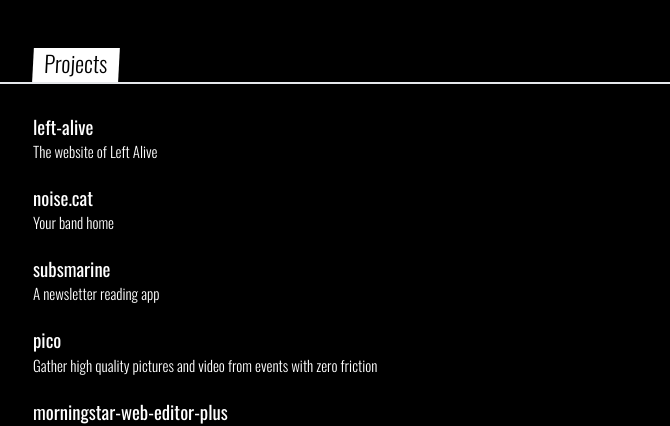
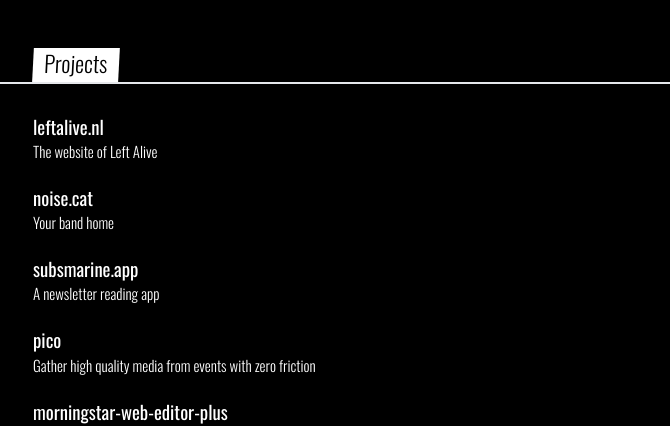
Before and after one commit to GriffinSauce/jorisgriffioen, a Next.js app: page / in a window 1280 px wide. Shown: the part 3018-3444 px from the top of the page, without its empty margins (95-765 px from the left). Built offline with nearby package versions, Linux system fonts and the light colour scheme.

Commit message:
Fix music links

```diff
--- a/components/Music.js
+++ b/components/Music.js
@@ -6,7 +6,7 @@ const MusicLink = ({ label, icon, href, children }) => (
     className="inline-block"
     target="_blank"
     rel="noopener noreferrer"
-    href="https://www.coralsprings.nl/"
+    href={href}
   >
     <img className="w-8 md:w-16 mx-4" alt={label} src={icon} />
   </a>
--- a/components/Projects.js
+++ b/components/Projects.js
@@ -1,70 +1,65 @@
-const projects = [
-  {
-    url: 'https://github.com/GriffinSauce/left-alive',
-    name: 'left-alive',
-    description: 'The website of Left Alive',
-  },
-
-  {
-    url: 'https://github.com/GriffinSauce/noise.cat',
-    name: 'noise.cat',
-    description: 'Your band home',
-  },
-
-  {
-    url: 'https://github.com/GriffinSauce/subsmarine',
-    name: 'subsmarine',
-    description: 'A newsletter reading app',
-  },
-
-  {
-    url: 'https://github.com/GriffinSauce/pico',
-    name: 'pico',
-    description:
-      'Gather high quality pictures and video from events with zero friction',
-  },
-
-  {
-    url: 'https://github.com/GriffinSauce/morningstar-web-editor-plus',
-    name: 'morningstar-web-editor-plus',
-    description: 'Mods and additions to the Morningstar Web Editor',
-  },
-
-  {
-    url: 'https://github.com/GriffinSauce/tailshake',
-    name: 'tailshake',
-    description:
-      'Tailshake combines TailwindCSS classes and shakes off any conflicts',
-  },
-
-  {
-    url: 'https://github.com/GriffinSauce/next-starter',
-    name: 'next-starter',
-    description: 'An opinionated starter kit for Next.js apps',
-  },
-
-  {
-    url: 'https://github.com/GriffinSauce/reaper-project-parser',
-    name: 'reaper-project-parser',
-    description:
-      'A Reaper DAW project parser written in TypeScript - parse RPP files in JS',
-  },
-
-  {
-    url: 'https://github.com/GriffinSauce/luft',
-    name: 'luft',
-    description: 'An extremely simple Airtable client for JavaScript.',
-  },
-];
+const Project = ({ url, name, description }) => (
+  <a className="text-left" href={url}>
+    <div className="text-xl">{name}</div>
+    <div className="font-light">{description}</div>
+  </a>
+);
 
 const Projects = () => (
   <div className="grid gap-6">
-    {projects.map(({ url, name, description }) => (
-      <a className="text-left" href={url}>
-        <div className="text-xl">{name}</div>
-        <div className="font-light">{description}</div>
-      </a>
-    ))}
+    <Project
+      url="https://github.com/GriffinSauce/left-alive"
+      name="leftalive.nl"
+      description="The website of Left Alive"
+    />
+
+    <Project
+      url="https://github.com/GriffinSauce/noise.cat"
+      name="noise.cat"
+      description="Your band home"
+    />
+
+    <Project
+      url="https://github.com/GriffinSauce/subsmarine"
+      name="subsmarine.app"
+      description="A newsletter reading app"
+    />
+
+    <Project
+      url="https://github.com/GriffinSauce/pico"
+      name="pico"
+      description="Gather high quality media from events with zero friction"
+    />
+
+    <Project
+      url="https://github.com/GriffinSauce/morningstar-web-editor-plus"
+      name="morningstar-web-editor-plus"
+      description="Mods and additions to the Morningstar Web Editor"
+    />
+
+    <Project
+      url="https://github.com/GriffinSauce/tailshake"
+      name="tailshake"
+      description="Tailshake combines TailwindCSS classes and shakes off any conflicts"
+    />
+
+    <Project
+      url="https://github.com/GriffinSauce/next-starter"
+      name="next-starter"
+      description="An opinionated starter kit for Next.js apps"
+    />
+
+    <Project
+      url="https://github.com/GriffinSauce/reaper-project-parser"
+      name="reaper-project-parser"
+      description="A Reaper DAW project parser written in TypeScript - parse RPP files in JS"
+    />
+
+    <Project
+      url="https://github.com/GriffinSauce/luft"
+      name="luft"
+      description="An extremely simple Airtable client for JavaScript."
+    />
   </div>
 );
 
--- a/pages/index.js
+++ b/pages/index.js
@@ -65,7 +65,8 @@ const Home = () => (
         rel="noopener noreferrer"
         href="https://github.com/GriffinSauce/jorisgriffioen"
       >
-        <BsGithub className="inline-block" /> source
+        <BsGithub className="inline-block" />
+        <span> source</span>
       </a>
       <span> - artwork by Evelien Griffioen</span>
     </footer>
```
